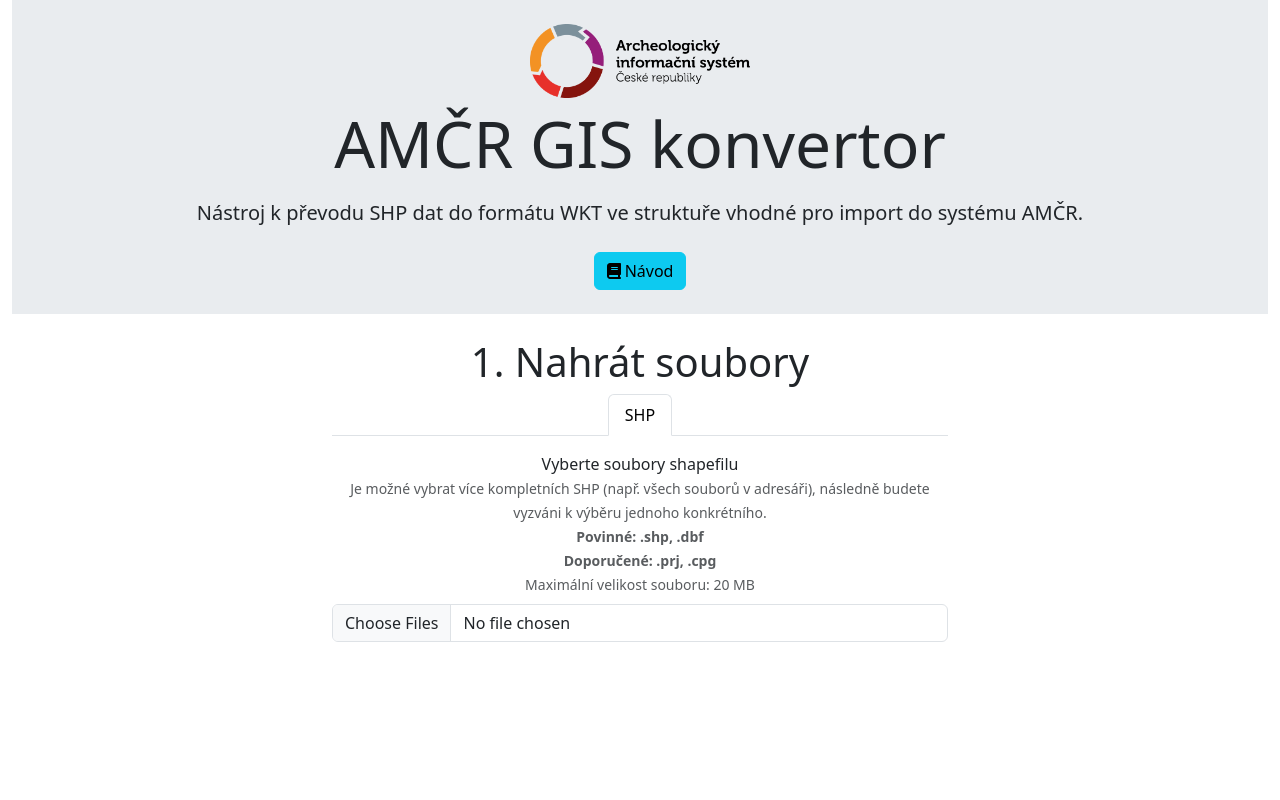
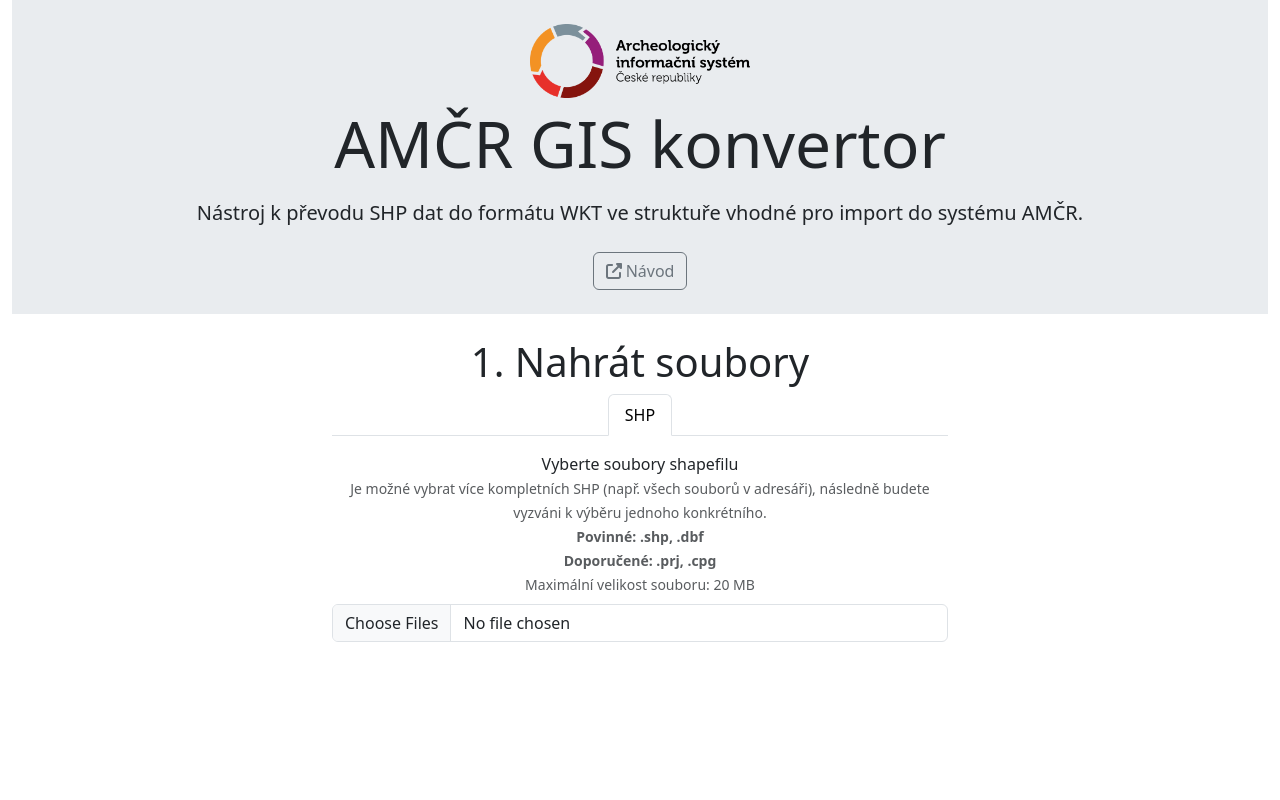
Before and after one commit to ARUP-CAS/aiscr-gis-convert, a React (Create React App) app in the folder client/: page / in a window 1280 px wide. Shown: the top 800 px of the page. Built offline with nearby package versions, Linux system fonts and the light colour scheme.

Commit message:
návod - odkaz

```diff
--- a/client/src/components/Hero.js
+++ b/client/src/components/Hero.js
@@ -1,7 +1,14 @@
 // src/components/Hero.js
 import React from 'react';
-import { Row, Col, Container } from 'react-bootstrap';
-import { NavodModal } from './NavodModal';
+import { Row, Col, Container, Button } from 'react-bootstrap';
+import { FontAwesomeIcon } from '@fortawesome/react-fontawesome';
+import { faUpRightFromSquare } from '@fortawesome/free-solid-svg-icons';
+// import { NavodModal } from './NavodModal';
+
+const handleLink = () => {
+    window.open('https://amcr-help.aiscr.cz/amcr/pian-import.html#am%C4%8Dr-gis-konvertor', '_blank');
+}
+
 
 function Hero() {
     return (
@@ -26,7 +33,10 @@
             </Row>
             <Row className="justify-content-center pb-4 bg-body-secondary">
                 <Col md="12" className="text-center">
-                    <NavodModal />
+                    <Button variant="outline-secondary" onClick={handleLink}>
+                        <FontAwesomeIcon icon={faUpRightFromSquare} /> Návod
+                    </Button>
+                    {/* <NavodModal /> */}
                 </Col>
             </Row>
         </Container>
```
